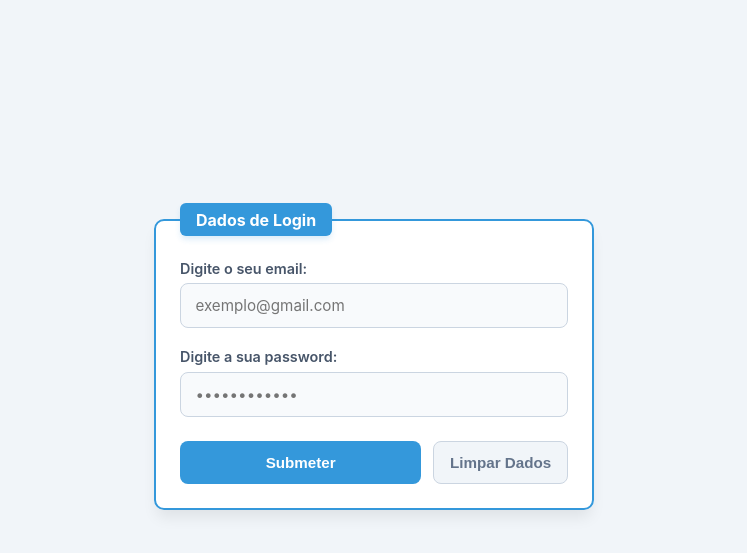
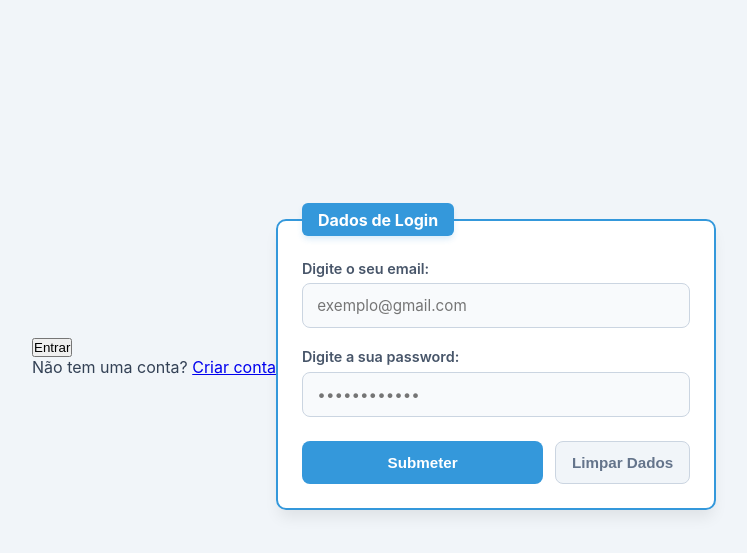
Before and after one commit to diogogonzaga/MecaniQ, a PHP site: page /account/login/index.html in a window 1280 px wide. Shown: the part 87-640 px from the top of the page, without its empty margins (266-1013 px from the left). Run offline with PHP 8.4, Linux system fonts and the light colour scheme.

Commit message:
"Nao tem conta"login

```diff
--- a/account/login/index.html
+++ b/account/login/index.html
@@ -21,6 +21,17 @@
 </nav>
 
 <main class="login-container">
+    <form class="login-form">
+  <!-- Campos de email e password aqui -->
+
+  <button type="submit" class="btn-login">Entrar</button>
+
+  <!-- Texto de registo -->
+  <p class="register-text">
+    Não tem uma conta? <a href="criar-conta.html">Criar conta</a>
+  </p>
+</form>
+
     <section id="login_card" class="login_card">
         <!-- GET temporário até termos a BD -->
         <form action="index.html" method="GET" class="form">
--- a/account/login/style.css
+++ b/account/login/style.css
@@ -36,10 +36,6 @@ body {
   max-width: 160px;
   height: auto;
   display: block;
-  display: flex;
-  flex-wrap: wrap;
-  gap: 12px;
-  align-items: center;
 }
 
 .nav-links {
```
